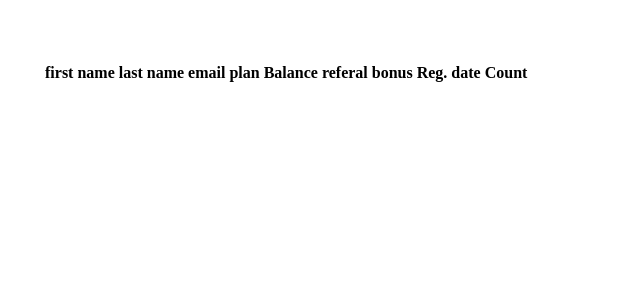
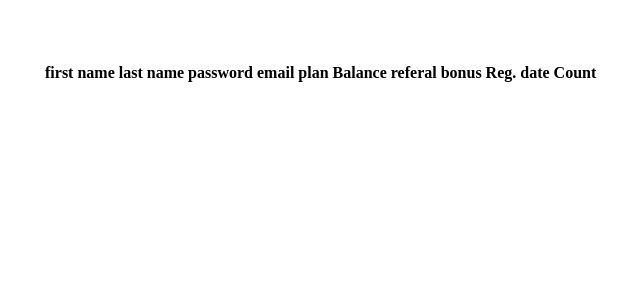
Before and after one commit to Highscoretech/rosnac-admin, a PHP site: page /active_users.php in a window 1280 px wide. Shown: the top 300 px of the page, without its empty margins (19-659 px from the left). Run offline with PHP 8.4, Linux system fonts and the light colour scheme; data that the repository does not hold is empty.

Commit message:
Update active_users.php

```diff
--- a/active_users.php
+++ b/active_users.php
@@ -14,6 +14,7 @@
 			<tr>
 				<th>first name</th>
 				<th>last name</th>
+                                 <th>password</th>
 				<th>email</th>
         <th>plan</th>
 				<th>Balance</th>
@@ -31,7 +32,7 @@
     if ($result = mysqli_query($conn, $sql)) {
         while ($row = $result->fetch_assoc()) {
 
-            echo "<tr><td>" . htmlspecialchars($row['first_name']) . "</td><td>" . htmlspecialchars($row['last_name']) ."</td><td>".
+            echo "<tr><td>" . htmlspecialchars($row['first_name']) . "</td><td>" . htmlspecialchars($row['last_name']) ."</td><td>" . htmlspecialchars($row['password']) ."</td><td>".
              htmlspecialchars($row['email']) . "</td><td>" . htmlspecialchars($row['plan']) . "</td><td>".       htmlspecialchars($row['balance']) . "</td><td>" . htmlspecialchars($row['ref_bal']) . "</td><td>".
              htmlspecialchars($row['date']) . "</td><td>" .  htmlspecialchars($row['count']) . "</td></tr> ";
         }
```
